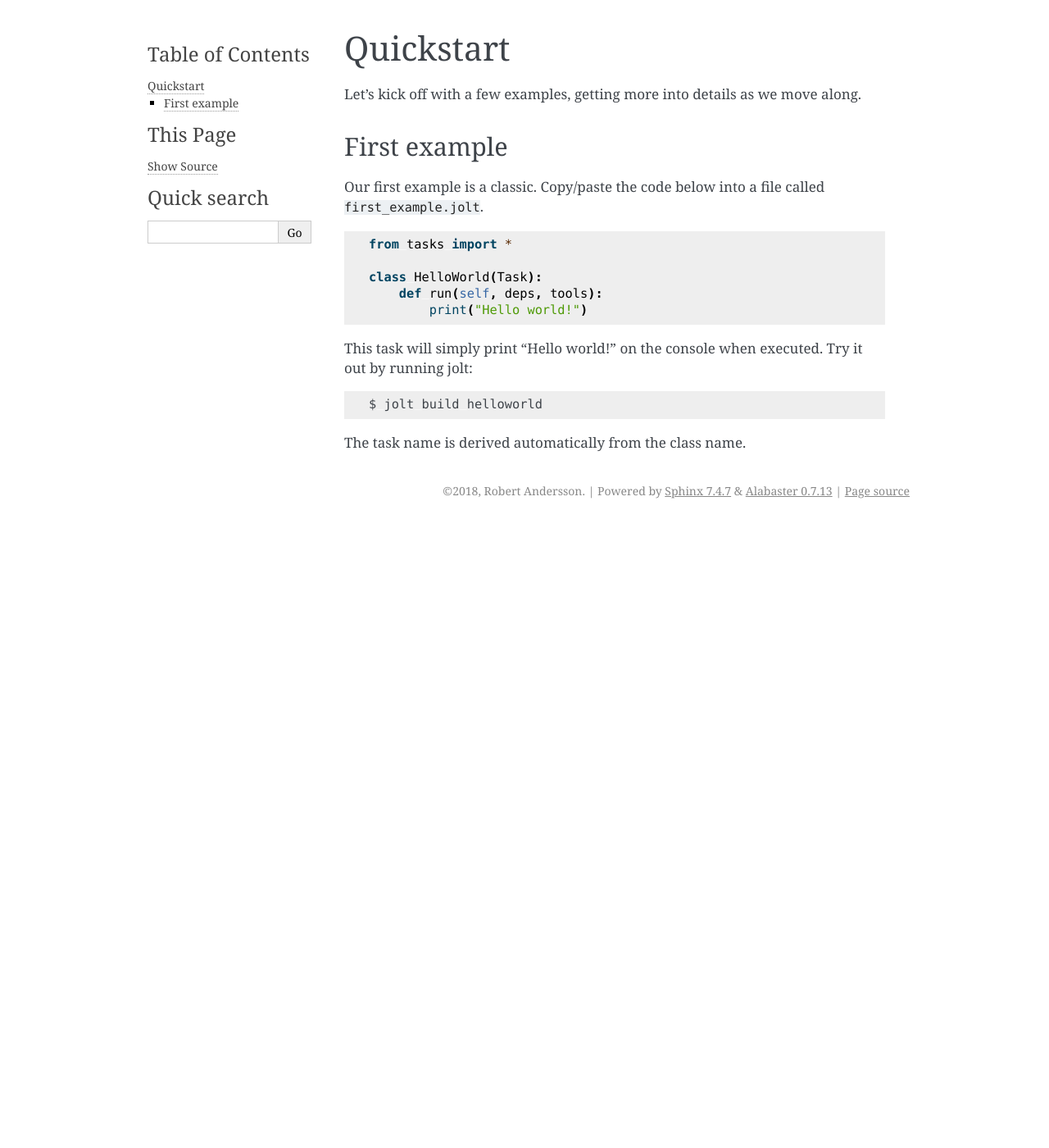
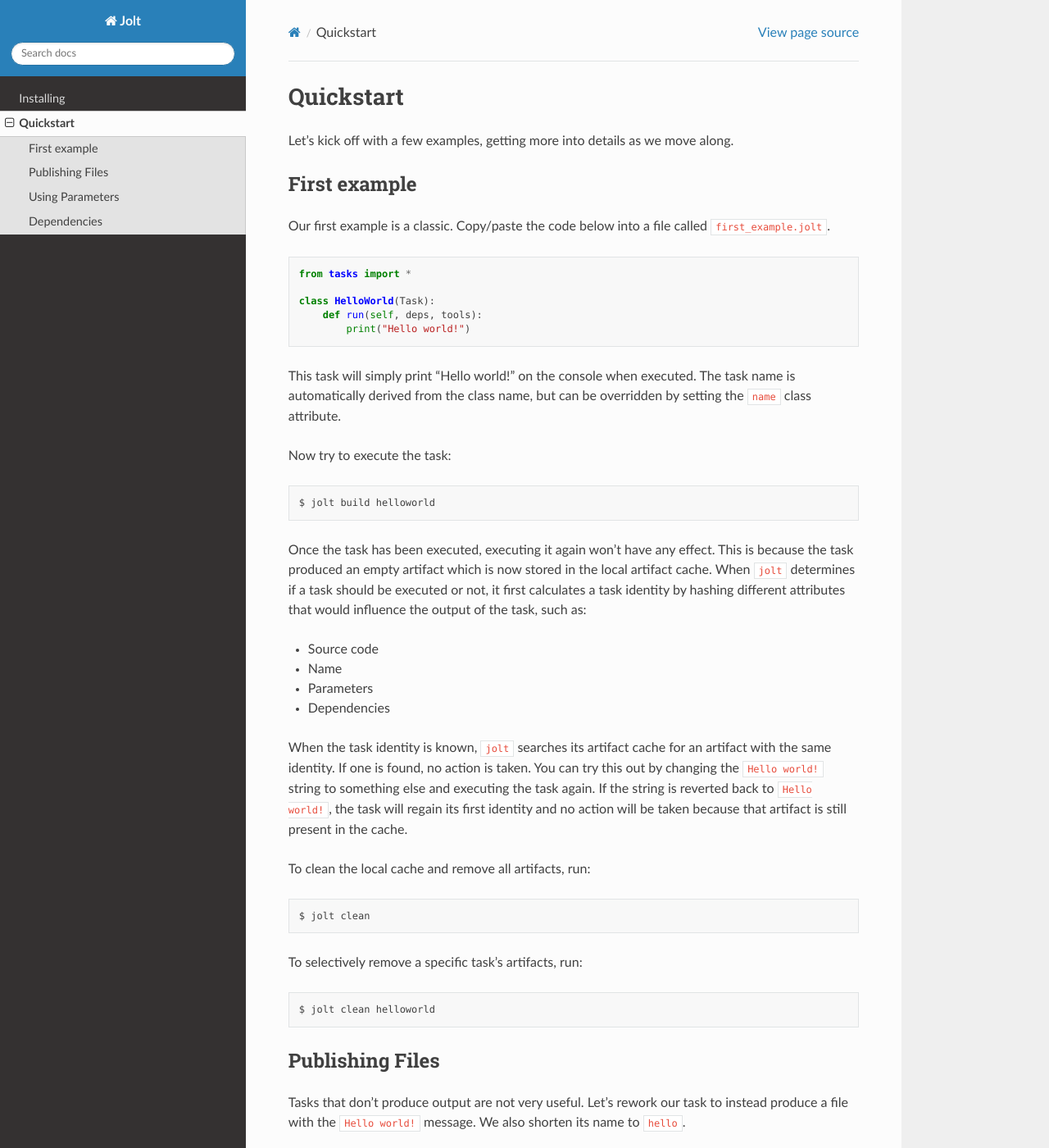
Before and after one commit to srand/jolt, a Sphinx documentation site: the page built from docs/quickstart.rst, in a window 1280 px wide and 1400 px high. Shown: the whole window at 82% size. Built offline with Sphinx 7.4.7 and the Read the Docs theme 2.0.0, drawn with Linux system fonts in a browser that asks for light colours; some of the changed text lies outside the part shown.

Commit message:
more docs
Signed-off-by: Robert Andersson <rbrt.andersson@outlook.com>

```diff
--- a/docs/conf.py
+++ b/docs/conf.py
@@ -77,7 +77,7 @@
 # The theme to use for HTML and HTML Help pages.  See the documentation for
 # a list of builtin themes.
 #
-html_theme = 'alabaster'
+html_theme = 'sphinx_rtd_theme'
 
 # Theme options are theme-specific and customize the look and feel of a theme
 # further.  For a list of options available for each theme, see the
--- a/docs/quickstart.rst
+++ b/docs/quickstart.rst
@@ -19,10 +19,175 @@
 
 
 This task will simply print "Hello world!" on the console when executed.
-Try it out by running jolt:
+The task name is automatically derived from the class name, but can
+be overridden by setting the ``name`` class attribute.
+
+Now try to execute the task:
 
 .. code-block:: bash
 
     $ jolt build helloworld
 
-The task name is derived automatically from the class name.
+Once the task has been executed, executing it again won't have any effect.
+This is because the task produced an empty artifact which is now stored in
+the local artifact cache. When ``jolt`` determines if a task should be executed
+or not, it first calculates a task identity by hashing different attributes
+that would influence the output of the task, such as:
+
+* Source code
+* Name
+* Parameters
+* Dependencies
+
+When the task identity is known, ``jolt`` searches its artifact cache for an
+artifact with the same identity. If one is found, no action is taken. You can
+try this out by changing the ``Hello world!`` string to something else and
+executing the task again. If the string is reverted back to ``Hello world!``, the
+task will regain its first identity and no action will be taken because that
+artifact is still present in the cache.
+
+To clean the local cache and remove all artifacts, run:
+
+.. code-block:: bash
+
+    $ jolt clean
+
+To selectively remove a specific task's artifacts, run:
+
+.. code-block:: bash
+
+    $ jolt clean helloworld
+
+
+Publishing Files
+-----------------
+
+Tasks that don't produce output are not very useful. Let's rework our task
+to instead produce a file with the ``Hello world!`` message. We also shorten
+its name to ``hello``.
+
+.. code-block:: python
+
+    from tasks import *
+
+    class HelloWorld(Task):
+        """ Creates a text file with cheerful message """
+
+        name = "hello"
+
+        def run(self, deps, tools):
+            with tools.builddir() as b, tools.cwd(b):
+                tools.write_file("message.txt", "Hello world!")
+
+        def publish(self, artifact, tools):
+            with tools.builddir() as b, tools.cwd(b):
+                artifact.collect("*.txt")
+
+The implementation of the task is now split into two methods,
+``run`` and ``publish``.
+
+The ``run`` method performs the main work of the task. It creates
+a file called ``message.txt`` containing our greeting from the first example.
+The file is written into a temporary build directory that will persist for
+the duration of the task's execution. The directory is removed afterwards.
+
+The ``publish`` method collects the output from the work performed by ``run``.
+It does so by instructing the artifact to collect all textfiles from the build
+directory.
+
+.. code-block:: bash
+
+    $ jolt build hello
+
+After executing the task an artifact will be present in the local cache.
+Let's investigate its contents, but first we need to know the identity of
+the task in order to know what artifact to look for. Run:
+
+.. code-block:: bash
+
+    $ jolt info hello
+
+The ``info`` command shows information about the task, including the
+documentation written in its Python implementation. We're looking for the
+identity:
+
+.. code-block:: bash
+
+      Identity          50a215905eb28a0911ff83828ac56b542525bce4
+
+With this identity digest at hand, we can dive into the artifact cache.
+By default, the cache is located in ``$HOME/.cache/jolt``. To list the
+content of the current ``hello`` artifact, run:
+
+.. code-block:: bash
+
+    $ ls $HOME/.cache/jolt/hello/50a215905eb28a0911ff83828ac56b542525bce4
+
+You will see the ``message.txt`` file just created.
+
+
+Using Parameters
+----------------
+
+Next, we're going to use a task parameter to alter the ``Hello world!``
+message. Instead of greeting the world, we'll allow the executor to specify
+an alternative recipient. We rename the class to reflect this change and
+we also add a parameter class attribute. The ``run`` method is changed to
+use the new parameter's value when writing the ``message.txt`` file.
+
+.. code-block:: python
+
+    class Hello(Task):
+        """ Creates a text file with cheerful message """
+
+        recipient = Parameter(default="world", help="Name of greeting recipient.")
+
+        def run(self, deps, tools):
+            with tools.builddir() as b, tools.cwd(b):
+                tools.write_file("message.txt", "Hello {recipient}!")
+
+        def publish(self, artifact, tools):
+            with tools.builddir() as b, tools.cwd(b):
+                artifact.collect("*.txt")
+
+
+By default, the produced message will still read ``Hello world!`` because the
+default value of the ``recipient`` parameter is ``world``. To produce a different
+message, try this:
+
+.. code-block:: bash
+
+    $ jolt build hello:name=John
+
+
+Dependencies
+------------
+
+To better illustrate the flexibility of the new parameterized task, let's add
+another task class, ``Print``, which prints the contents of the ``message.txt``
+file to the console. ``Print`` will declare a dependency on ``Hello``.
+
+.. code-block:: python
+
+    class Print(Task):
+        """ Prints a cheerful message """
+
+        recipient = Parameter(default="world", help="Name of greeting recipient.")
+        requires = "hello:recipient={recipient}"
+        cacheable = False
+
+        def run(self, deps, tools):
+            hello = deps["hello:recipient={recipient}"]
+            with open(os.path.join(hello.path, "message.txt")) as f:
+                print(f.read())
+
+The output from this task is not ``cacheable``, forcing the task to be
+executed every time. It's dependency ``hello`` however, will only be
+re-executed if its influence changes, for example by passing new values
+to the ``recipient`` parameter. Try it out:
+
+.. code-block:: bash
+
+    $ jolt build print:recipient=John
+    $ jolt build print:recipient=Lisa
+    $ jolt build print:recipient=Kelly
```
Also changed, not shown: tools.py (+18 -22 lines).
